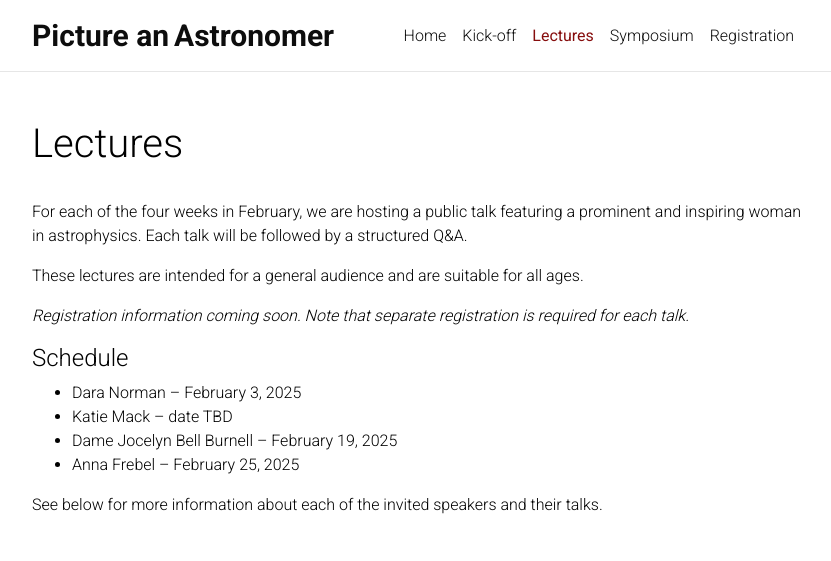
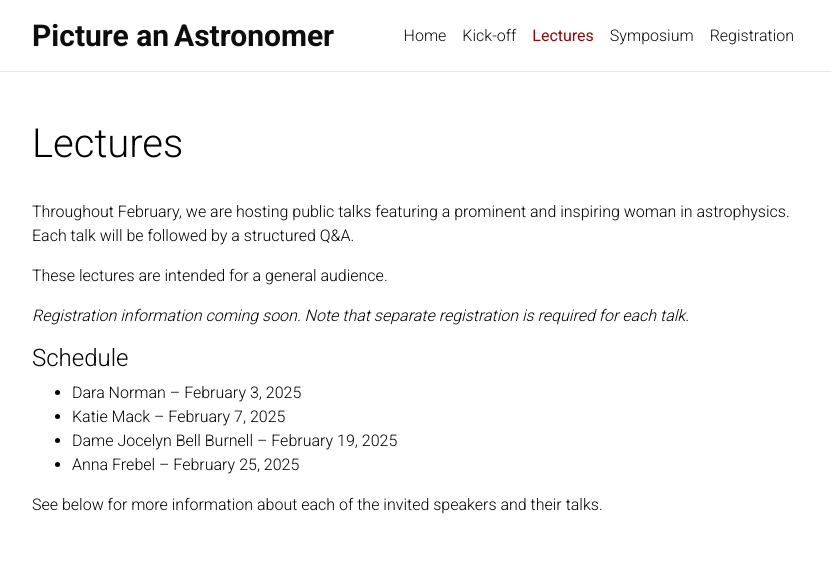
Before and after one commit to pictureanastronomer/pictureanastronomer.github.io, a Jekyll site: the page built from _pages/publiclectures.md, in a window 1280 px wide and 1400 px high. Shown: the top 561 px of the window, without its empty margins (223-1054 px from the left). Built offline with Jekyll 4.4.1, drawn with Linux system fonts in a browser that asks for light colours; nearby versions of some CDN libraries; full-size pictures stand in for the smaller copies a plugin makes; comment, search, counter and statistics services are not loaded; a style sheet for code colours, icons or effects is not loaded.

Commit message:
update everything

```diff
--- a/_pages/publiclectures.md
+++ b/_pages/publiclectures.md
@@ -11,16 +11,16 @@ horizontal: false
 social: false
 ---
 
-For each of the four weeks in February, we are hosting a public talk featuring a prominent and inspiring woman in astrophysics. Each talk will be followed by a structured Q&A.
+Throughout February, we are hosting public talks featuring a prominent and inspiring woman in astrophysics. Each talk will be followed by a structured Q&A.
 
-These lectures are intended for a general audience and are suitable for all ages.
+These lectures are intended for a general audience.
 
 
 *Registration information coming soon. Note that separate registration is required for each talk.*
 
 #### Schedule
 - Dara Norman -- February 3, 2025
-- Katie Mack -- date TBD
+- Katie Mack -- February 7, 2025
 - Dame Jocelyn Bell Burnell -- February 19, 2025
 - Anna Frebel -- February 25, 2025
 
```
Also changed, not shown: _lecturespeakers/katiemack.md (added, +15 -0 lines), _pages/symposium.md (+2 -2 lines), _symposiumspeakers/jessiechristiansen.md (added, +17 -0 lines), _symposiumspeakers/katewhitaker.md (added, +15 -0 lines), _symposiumspeakers/toniaventers.md (+1 -1 lines), assets/img/jessiechristiansen.jpg (added), assets/img/katewhitaker.jpeg (added), 1 other file.
